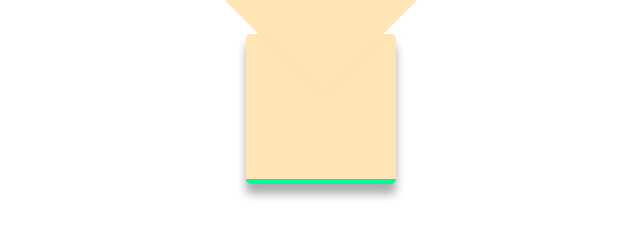
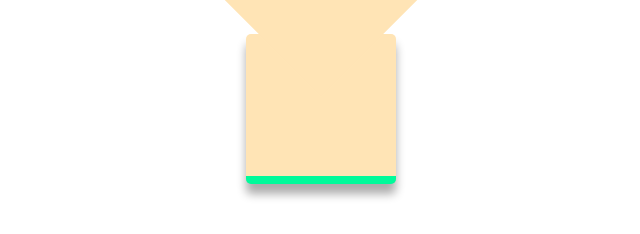
Before and after one commit to hmdeloar/simple-HTML-CSS-Hover-Animation, a plain HTML site: page index.html in a window 1280 px wide. Shown: the part 366-600 px from the top of the page, 319-959 px from the left. Drawn offline with Linux system fonts and the light colour scheme.

Commit message:
complete

```diff
--- a/css/style.css
+++ b/css/style.css
@@ -39,7 +39,7 @@
     width: 150px;
     height: 150px;
     transition: width 0.3s;
-    border-bottom: 5px solid mediumspringgreen;
+    border-bottom: 8px solid mediumspringgreen;
     box-shadow: 0px 10px 10px #00000054;
     border-radius: 5px;;
 
```
